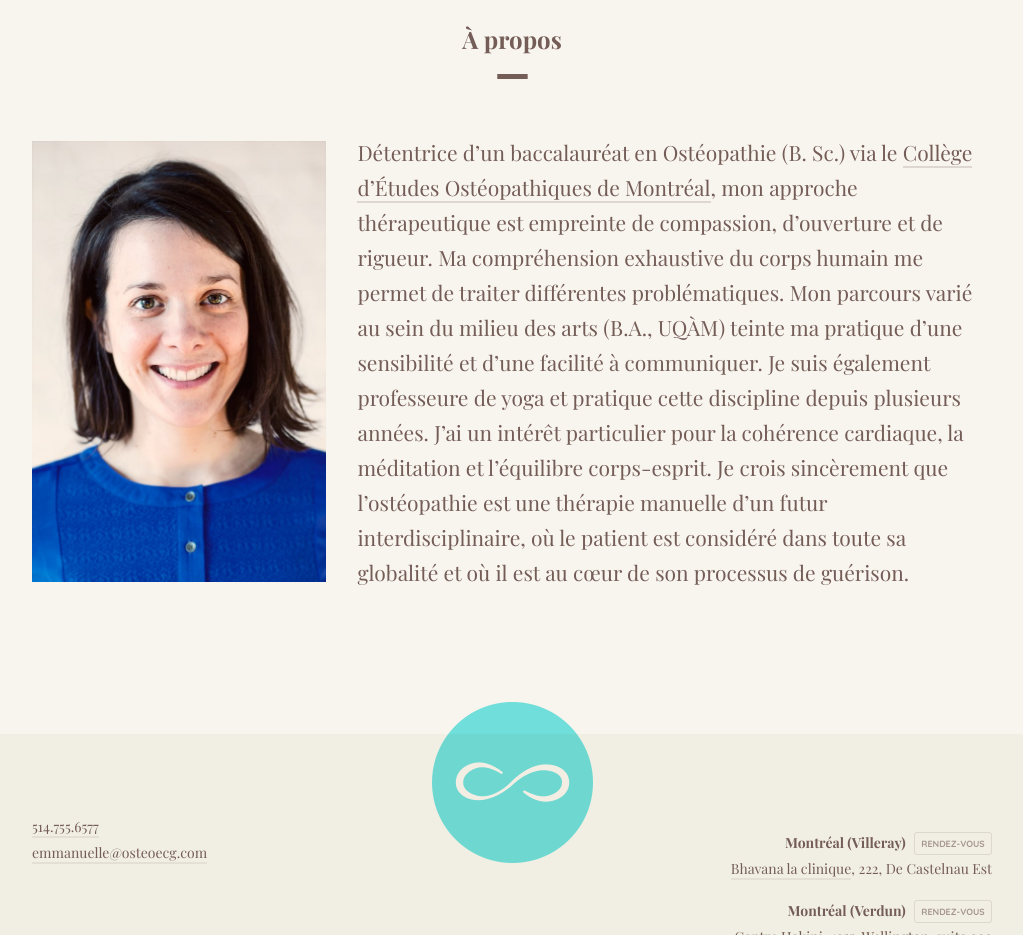
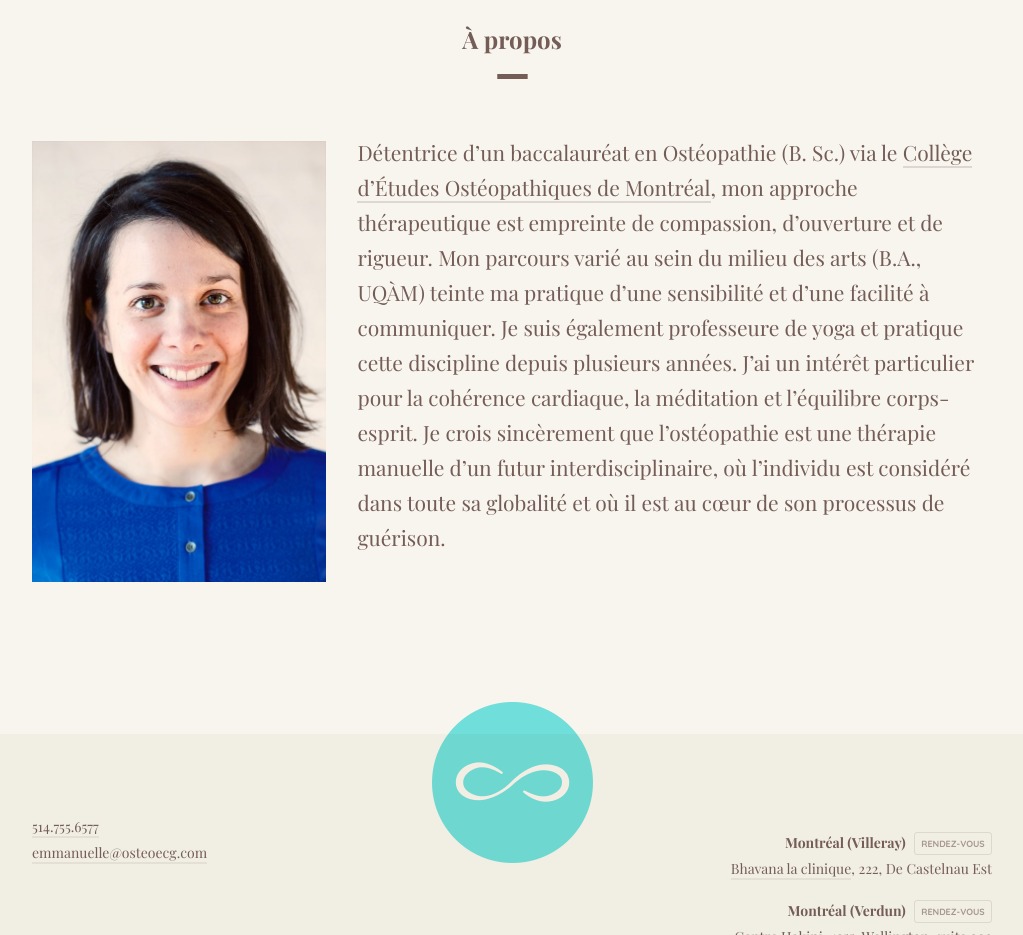
Before and after one commit to etienne/osteoecg-static, a plain HTML site: page index.html in a window 1280 px wide. Shown: the part 860-1795 px from the top of the page, without its empty margins (128-1151 px from the left). Drawn offline with nearby package versions, Linux system fonts and the light colour scheme; a web font is replaced by a local one.

Commit message:
Corrections de texte

```diff
--- a/index.html
+++ b/index.html
@@ -42,7 +42,7 @@
           <img src="images/photo.jpg">
         </div>
         <div class="bio">
-          <p>Détentrice d’un baccalauréat en Ostéopathie (B. Sc.) via le <a href="http://www.osteopathie-canada.ca">Collège d’Études Ostéopathiques de Montréal</a>, mon approche thérapeutique est empreinte de compassion, d’ouverture et de rigueur. Ma compréhension exhaustive du corps humain me permet de traiter différentes problématiques. Mon parcours varié au sein du milieu des arts (B.A., UQÀM) teinte ma pratique d’une sensibilité et d’une facilité à communiquer. Je suis également professeure de yoga et pratique cette discipline depuis plusieurs années. J’ai un intérêt particulier pour la cohérence cardiaque, la méditation et l’équilibre corps-esprit. Je crois sincèrement que l’ostéopathie est une thérapie manuelle d’un futur interdisciplinaire, où le patient est considéré dans toute sa globalité et où il est au cœur de son processus de guérison.</p>
+          <p>Détentrice d’un baccalauréat en Ostéopathie (B. Sc.) via le <a href="http://www.osteopathie-canada.ca">Collège d’Études Ostéopathiques de Montréal</a>, mon approche thérapeutique est empreinte de compassion, d’ouverture et de rigueur. Mon parcours varié au sein du milieu des arts (B.A., UQÀM) teinte ma pratique d’une sensibilité et d’une facilité à communiquer. Je suis également professeure de yoga et pratique cette discipline depuis plusieurs années. J’ai un intérêt particulier pour la cohérence cardiaque, la méditation et l’équilibre corps-esprit. Je crois sincèrement que l’ostéopathie est une thérapie manuelle d’un futur interdisciplinaire, où l’individu est considéré dans toute sa globalité et où il est au cœur de son processus de guérison.</p>
         </div>
       </div>
     </section>
```
